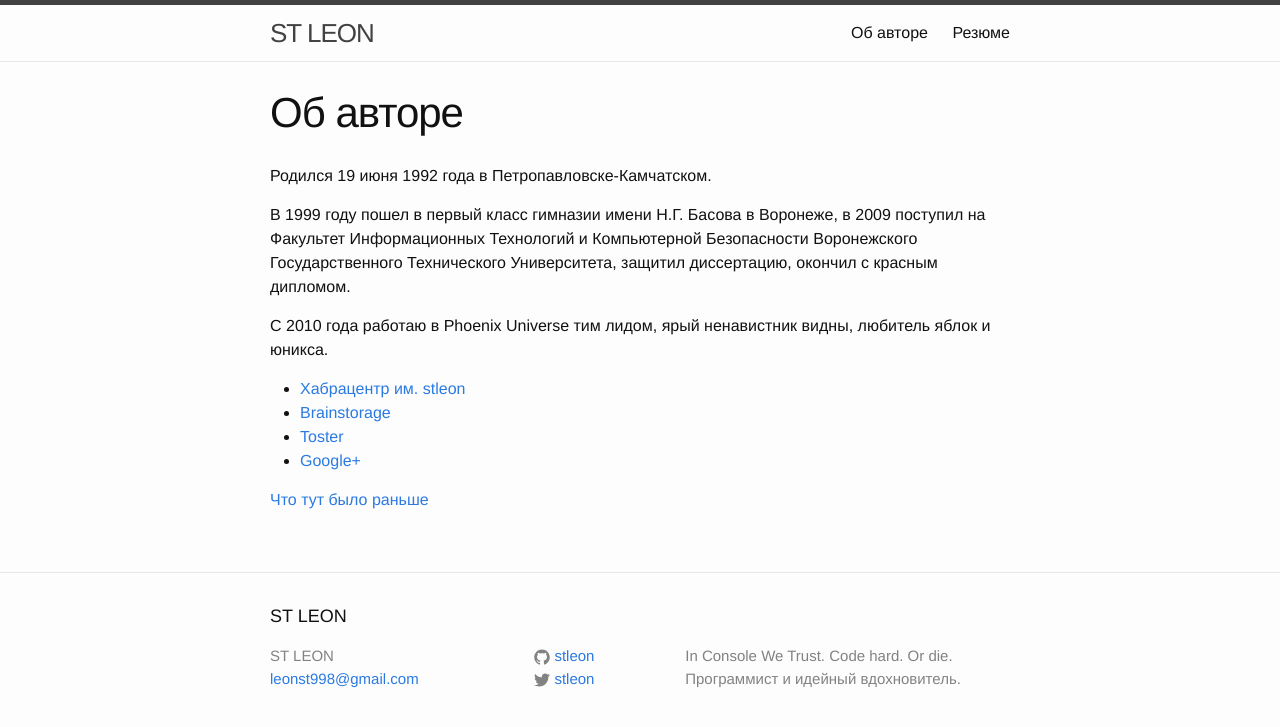
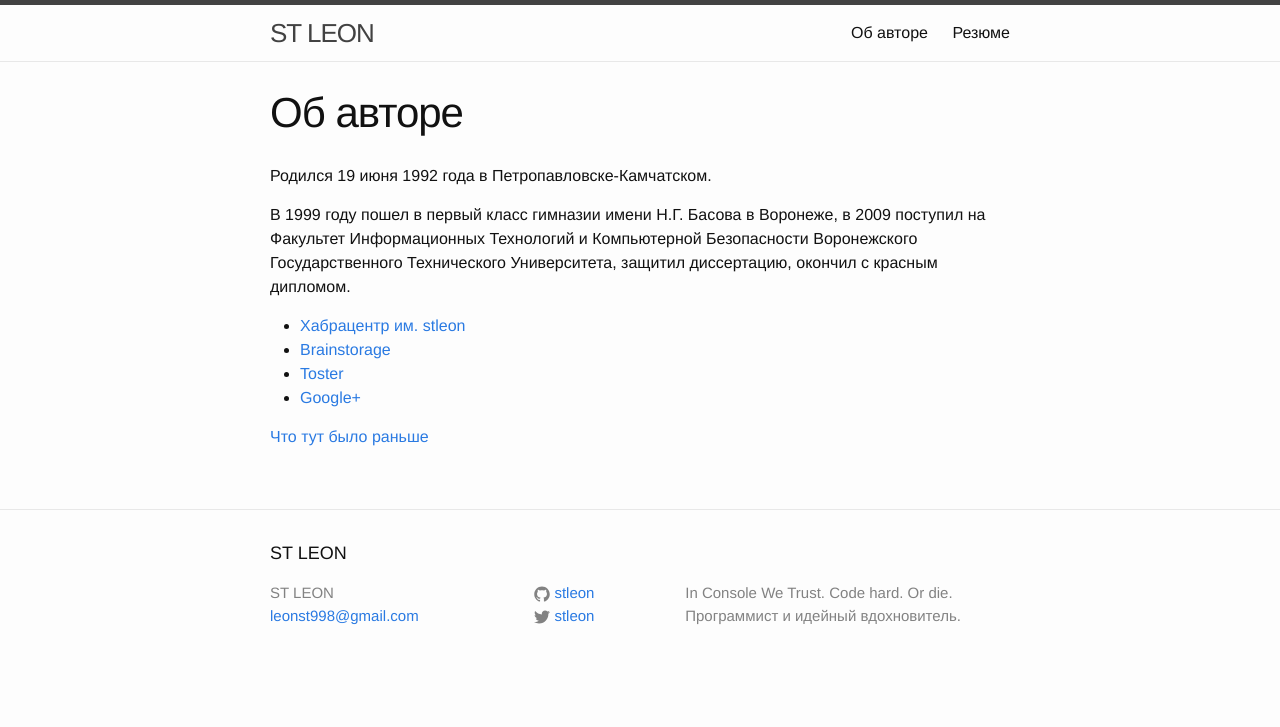
Before and after one commit to stleon/stleon.github.io, a Jekyll site: the page built from about.md, in a window 1280 px wide. Shown: the top 727 px of the page. Built offline with Jekyll 4.4.1, drawn with Linux system fonts in a browser that asks for light colours.

Commit message:
about page

```diff
--- a/about.md
+++ b/about.md
@@ -8,8 +8,6 @@ permalink: /about/
 
 В 1999 году пошел в первый класс гимназии имени Н.Г. Басова в Воронеже, в 2009 поступил на Факультет Информационных Технологий и Компьютерной Безопасности Воронежского Государственного Технического Университета, защитил диссертацию, окончил с красным дипломом.
 
-С 2010 года работаю в Phoenix Universe тим лидом, ярый ненавистник видны, любитель яблок и юникса.
-
 - [Хабрацентр им. stleon](http://habrahabr.ru/users/stleon/)
 - [Brainstorage](http://brainstorage.me/stleon/)
 - [Toster](http://toster.ru/user/STLEON)
```
